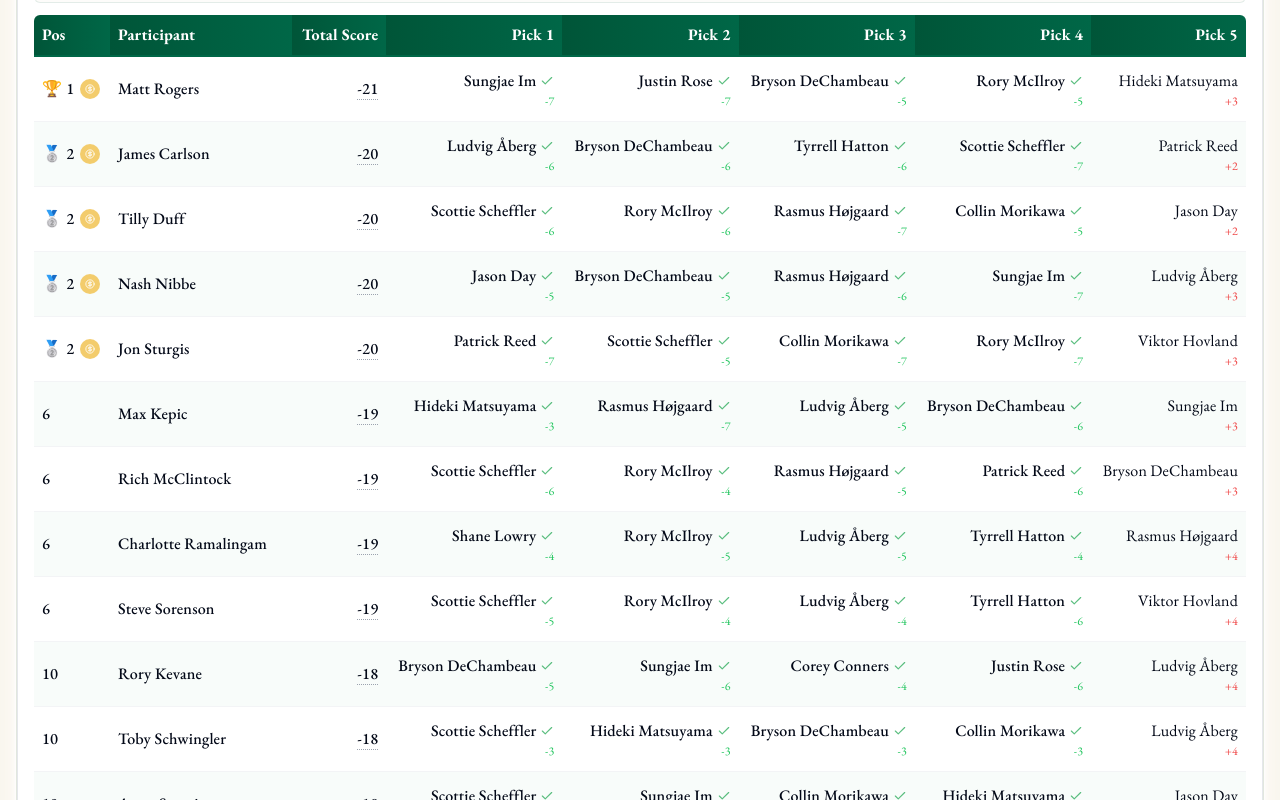
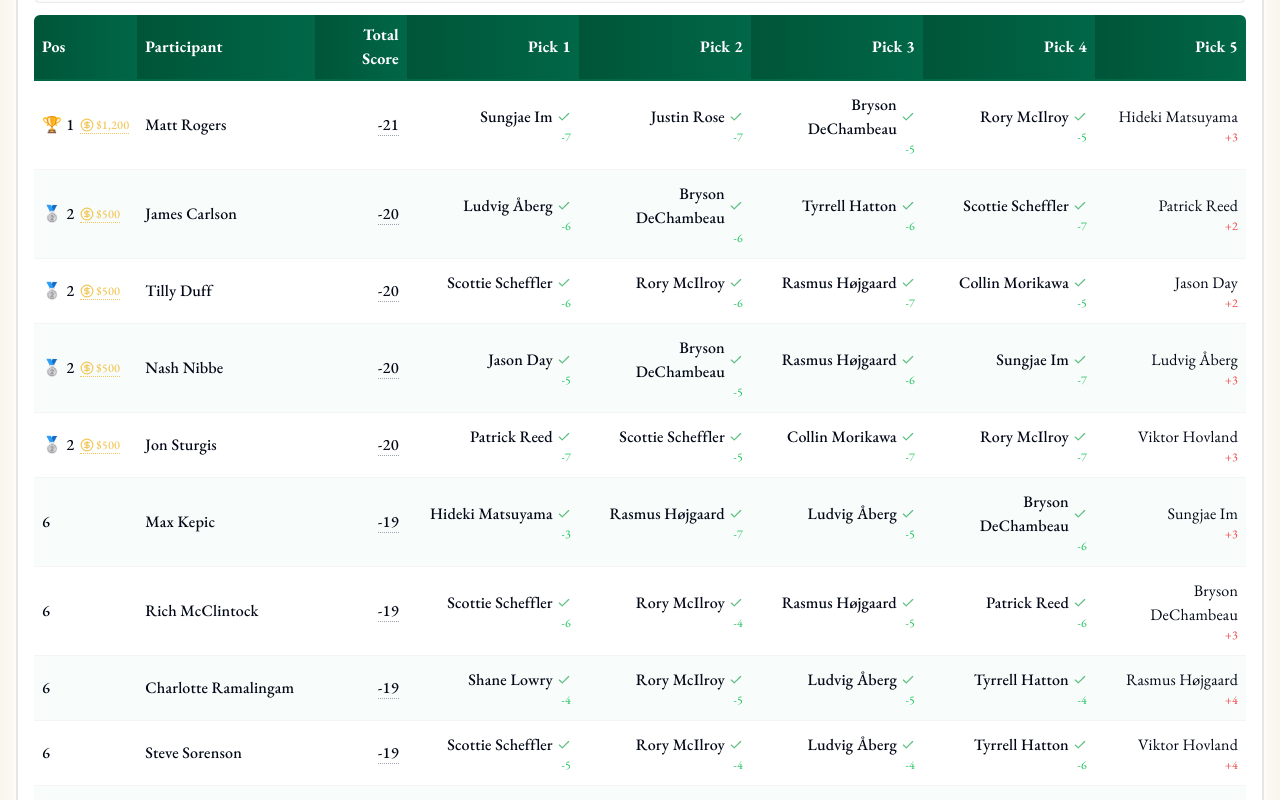
Before and after one commit to jsdarcy2/gordys-masters-leaderboard-live, a React (Vite) app: page / in a window 1280 px wide. Shown: the part 800-1600 px from the top of the page. Built offline with nearby package versions, Linux system fonts and the light colour scheme.

Commit message:
Fix: Improve prize icon hover effect
Improve the prize icon hover effect to look more like a traditional hover over.

```diff
--- a/src/components/pool/ParticipantTable.tsx
+++ b/src/components/pool/ParticipantTable.tsx
@@ -92,15 +92,16 @@ const ParticipantTable: React.FC<ParticipantTableProps> = ({ displayStandings, s
                         <TooltipProvider>
                           <Tooltip>
                             <TooltipTrigger asChild>
-                              <span className="ml-1.5 inline-flex items-center justify-center bg-masters-gold/90 text-white text-xs rounded-full w-5 h-5 cursor-pointer hover:bg-masters-gold hover:shadow-sm hover:scale-110 transition-all duration-200 group">
-                                <CircleDollarSign size={10} className="group-hover:animate-pulse" />
+                              <span className="ml-1.5 inline-flex items-center justify-center text-masters-gold bg-transparent text-xs cursor-help border-b border-dotted border-masters-gold">
+                                <CircleDollarSign size={14} className="mr-0.5" />
+                                <span className="text-xs">{earningsAmount}</span>
                               </span>
                             </TooltipTrigger>
                             <TooltipContent className="bg-masters-gold text-white border-masters-gold shadow-md font-medium">
                               <p>
                                 {isTied
-                                  ? `${earningsAmount} (tied, may be split)`
-                                  : `${earningsAmount} prize money`}
+                                  ? `Prize money: ${earningsAmount} (tied, may be split)`
+                                  : `Prize money: ${earningsAmount}`}
                               </p>
                             </TooltipContent>
                           </Tooltip>
```
